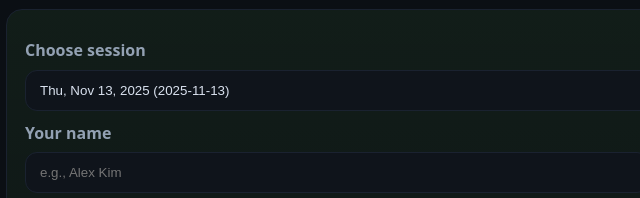
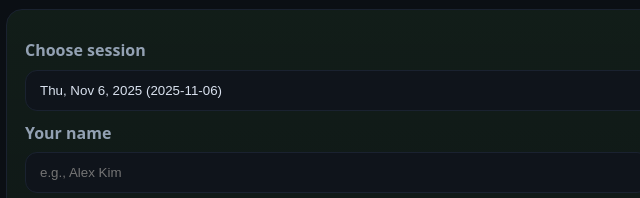
Before and after one commit to KarryHuang-lab/Tennis-Drill, a website: page index.html in a window 1280 px wide. Shown: the part 585-783 px from the top of the page, 254-894 px from the left. Drawn offline with Linux system fonts and the light colour scheme; no server answers.

Commit message:
Update START_DATE_ISO to new date

```diff
--- a/index.html
+++ b/index.html
@@ -132,7 +132,7 @@
 </footer>
 
 <script>
-  const START_DATE_ISO = "2025-08-07";
+  const START_DATE_ISO = "2025-11-06";
   const SLOT_LIMIT = 6;
   const SESSIONS_TO_LIST = 20;
   const STORAGE_PREFIX = "tennis_drill_session_v3_";
```
